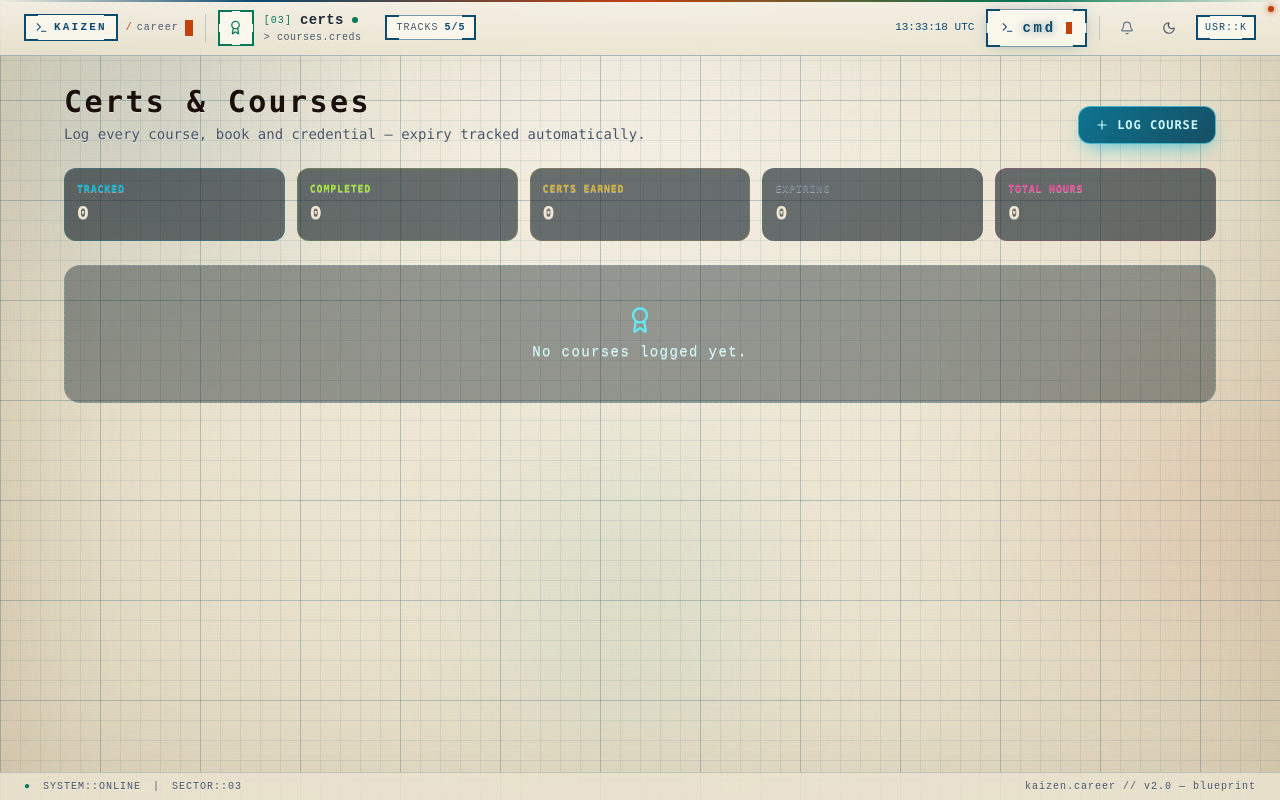
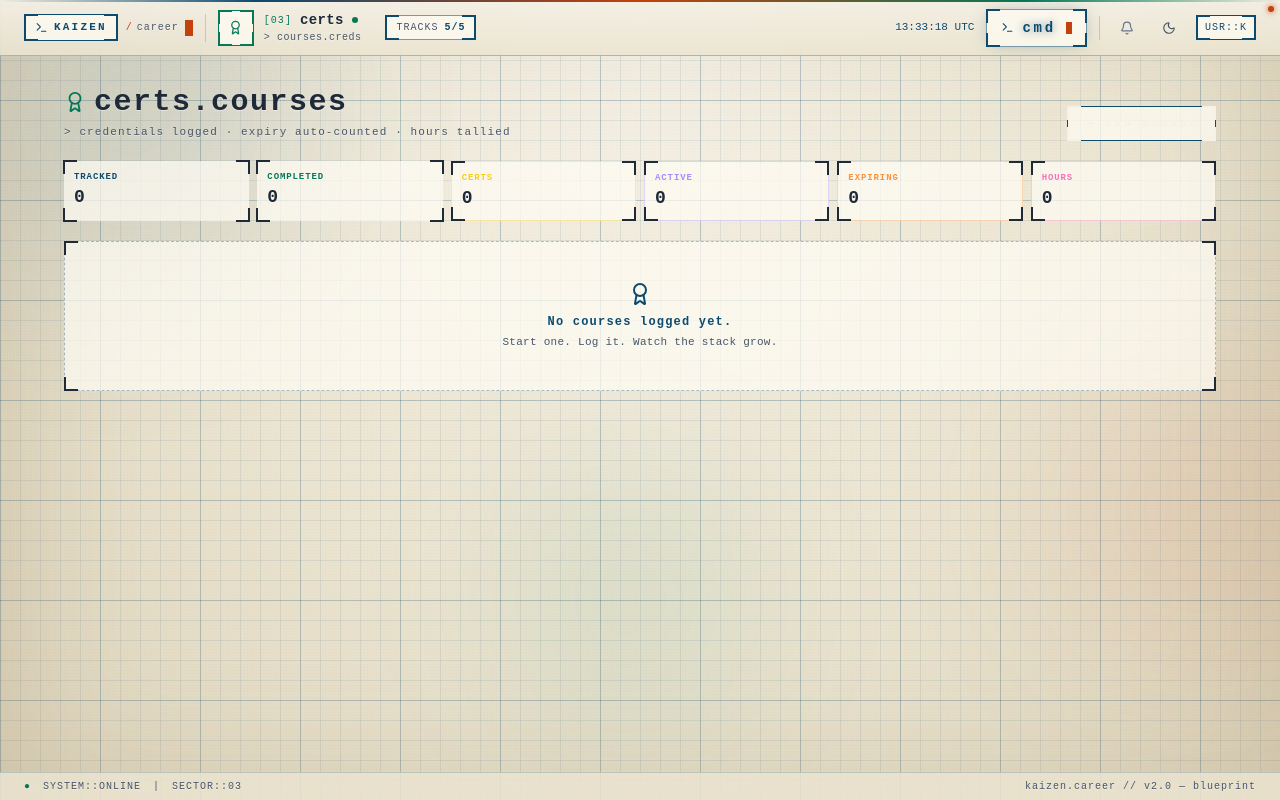
Before and after one commit to Lucifer-Newstar/Productivity-App, a Next.js app in the folder frontend/: page /career/certs in a window 1280 px wide. Built offline with nearby package versions, Linux system fonts and the light colour scheme.

Commit message:
feat(career/certs): HUD reskin + visual expiry/course-progress bars, blueprint-friendly

```diff
--- a/frontend/components/career/sections/CertsSection.tsx
+++ b/frontend/components/career/sections/CertsSection.tsx
@@ -2,22 +2,38 @@
 
 /**
  * CertsSection — Courses & certifications tracker.
- * Fields: name, provider, start, end, certReceived, expiry, hours, rating, notes.
- * Expiry countdown: < 90 days → yellow, < 30 days / expired → red.
+ *   - HUD themed (cyan/green/gold/red accents, CSS variables for blueprint light).
+ *   - Expiry countdown VISUAL PROGRESS BAR (2-year validity window default).
+ *   - Course progress bar when not completed (endDate vs startDate → today).
+ *   - Rating, hours, key takeaways, application notes.
  */
 
 import { useState } from "react";
 import { motion, AnimatePresence } from "framer-motion";
-import { Plus, Award, Clock, Trash2, Calendar, Star, AlertTriangle, CheckCircle2 } from "lucide-react";
+import {
+  Plus, Award, Clock, Trash2, Calendar, Star, AlertTriangle,
+  CheckCircle2, BookOpen,
+} from "lucide-react";
 import { useStore } from "../../../lib/store";
-import { useTheme } from "../../../lib/theme";
 import type { CareerCourse } from "../../../lib/careerTypes";
 
 const uid = () => Math.random().toString(36).slice(2,10);
 const today = () => new Date().toISOString().slice(0,10);
+const DAY = 86400000;
+// Default validity window for rendering countdown bars (2 years).
+const VALIDITY_WINDOW = 730;
+
+const COLORS = {
+  cyan: "var(--cr-accent)",
+  green: "var(--cr-accent3)",
+  gold: "#facc15",
+  red: "#f87171",
+  amber: "#fb923c",
+  pink: "#f472b6",
+  violet: "#a78bfa",
+};
 
 export default function CertsSection() {
-  const isDark = useTheme().theme === "dark";
   const { career, updateCareer } = useStore();
   const [showForm, setShowForm] = useState(false);
   const [draft, setDraft] = useState<Partial<CareerCourse>>({
@@ -38,123 +54,203 @@ export default function CertsSection() {
     setDraft({ name:"", provider:"", startDate:today(), completed:false, certReceived:false, hoursInvested:0, rating:5 });
   };
 
-  const upd = (id: string, patch: Partial<CareerCourse>) => updateCareer(c => ({ courses: c.courses.map(x => x.id === id ? { ...x, ...patch } : x) }));
-  const del = (id: string) => { if (confirm("Delete course/cert?")) updateCareer(c => ({ courses: c.courses.filter(x => x.id !== id) })); };
+  const upd = (id: string, patch: Partial<CareerCourse>) =>
+    updateCareer(c => ({ courses: c.courses.map(x => x.id === id ? { ...x, ...patch } : x) }));
+  const del = (id: string) => {
+    if (!confirm("Delete course/cert?")) return;
+    updateCareer(c => ({ courses: c.courses.filter(x => x.id !== id) }));
+  };
 
-  const expiryInfo = (d?: string) => {
-    if (!d) return null;
-    const ms = new Date(d).getTime() - Date.now();
-    const days = Math.ceil(ms/86400000);
-    if (days < 0) return { text: `Expired ${-days}d ago`, color: "#ef4444", warn: true };
-    if (days < 30) return { text: `Expires in ${days}d`, color: "#ef4444", warn: true };
-    if (days < 90) return { text: `Expires in ${days}d`, color: "#f59e0b", warn: true };
-    return { text: `Expires ${d}`, color: "#67e8f9", warn: false };
+  // Expiry info: returns days remaining + state
+  const expiryInfo = (c: CareerCourse) => {
+    if (!c.expiryDate) return null;
+    const exp = new Date(c.expiryDate).getTime();
+    const issued = c.endDate ? new Date(c.endDate).getTime() : exp - VALIDITY_WINDOW*DAY;
+    const total = Math.max(1, (exp - issued) / DAY);
+    const remaining = (exp - Date.now()) / DAY;
+    const pct = Math.max(0, Math.min(100, (remaining / total) * 100));
+    if (remaining < 0) return { text: `Expired ${Math.ceil(-remaining)}d ago`, color: COLORS.red,   warn: true, pct: 0,  state: "expired" as const };
+    if (remaining < 30) return { text: `Expires in ${Math.ceil(remaining)}d`,      color: COLORS.red,   warn: true, pct,       state: "critical" as const };
+    if (remaining < 90) return { text: `Expires in ${Math.ceil(remaining)}d`,      color: COLORS.amber, warn: true, pct,       state: "warn" as const };
+    return                        { text: `Expires ${c.expiryDate}`,                color: COLORS.green, warn: false,pct,       state: "ok" as const };
+  };
+
+  // Course progress (start->end vs today)
+  const progressInfo = (c: CareerCourse) => {
+    if (c.completed || !c.startDate || !c.endDate) return null;
+    const s = new Date(c.startDate).getTime();
+    const e = new Date(c.endDate).getTime();
+    const now = Date.now();
+    const total = Math.max(1, (e - s) / DAY);
+    const done = Math.max(0, Math.min(total, (now - s) / DAY));
+    return { pct: Math.max(0, Math.min(100, (done/total)*100)) };
   };
 
   const totalHours = career.courses.reduce((n,c)=>n+(c.hoursInvested||0),0);
   const completed = career.courses.filter(c=>c.completed).length;
   const earned = career.courses.filter(c=>c.certReceived).length;
-  const expiring = career.courses.filter(c => { const i = expiryInfo(c.expiryDate); return i?.warn; }).length;
+  const expiring = career.courses.filter(c => { const i = expiryInfo(c); return i?.warn; }).length;
+  const inProgress = career.courses.filter(c => !c.completed).length;
+
+  const card = { background: "var(--cr-card)", border: "1px solid var(--cr-borderSoft)" };
+  const inputStyle = { background: "transparent", border: "1px solid var(--cr-borderSoft)", color: "var(--cr-fg)" };
 
   return (
-    <div className="space-y-6">
+    <div className="space-y-5">
       <div className="flex flex-wrap items-end justify-between gap-3">
         <div>
-          <h2 className="text-2xl md:text-3xl imperial-name" style={{ color: isDark ? "#fde68a" : "#1a0f0a" }}>Certs & Courses</h2>
-          <p className="text-sm serif-body italic mt-1" style={{ color: isDark ? "#a8b8c8" : "#7c5a44" }}>
-            Log every course, book and credential — expiry tracked automatically.
+          <h2 className="text-2xl md:text-3xl font-black tracking-wider flex items-center gap-2" style={{color:"var(--cr-fg)"}}>
+            <Award size={22} style={{color:COLORS.green}}/> certs.courses
+          </h2>
+          <p className="text-[11px] tracking-widest mt-1" style={{color:"var(--cr-fgMuted)"}}>
+            &gt; credentials logged · expiry auto-counted · hours tallied
           </p>
         </div>
         <button onClick={()=>setShowForm(v=>!v)}
-          className="emperor-title text-xs tracking-[0.25em] px-4 py-2.5 rounded-xl flex items-center gap-2 font-black transition hover:scale-105"
-          style={{ background: "linear-gradient(135deg,#0e7490,#164e63)", color:"#cffafe", border:"1.5px solid rgba(103,232,249,0.6)", boxShadow:"0 8px 20px -8px rgba(6,182,212,0.8)" }}>
-          <Plus size={14}/> LOG COURSE
+          className="text-[11px] tracking-[0.25em] font-bold px-4 py-2 rounded-sm hud-corner flex items-center gap-2 transition hover:scale-105"
+          style={{background:COLORS.cyan,color:"var(--cr-bg)",border:`1px solid ${COLORS.cyan}`}}>
+          <span className="c-tr"/><span className="c-bl"/>
+          <Plus size={13}/> LOG COURSE
         </button>
       </div>
 
-      <div className="grid grid-cols-2 md:grid-cols-5 gap-3">
-        <Stat label="Tracked" value={career.courses.length} color="#06b6d4"/>
-        <Stat label="Completed" value={completed} color="#a3e635"/>
-        <Stat label="Certs earned" value={earned} color="#d4af37"/>
-        <Stat label="Expiring" value={expiring} color={expiring>0?"#ef4444":"#6b7280"}/>
-        <Stat label="Total hours" value={totalHours} color="#ec4899"/>
+      <div className="grid grid-cols-2 md:grid-cols-6 gap-2">
+        <Stat label="Tracked" value={career.courses.length} color={COLORS.cyan}/>
+        <Stat label="Completed" value={completed} color={COLORS.green}/>
+        <Stat label="Certs" value={earned} color={COLORS.gold}/>
+        <Stat label="Active" value={inProgress} color={COLORS.violet}/>
+        <Stat label="Expiring" value={expiring} color={expiring>0?COLORS.red:COLORS.amber}/>
+        <Stat label="Hours" value={totalHours} color={COLORS.pink}/>
       </div>
 
       <AnimatePresence>
         {showForm && (
           <motion.form onSubmit={(e)=>{e.preventDefault();add();}}
             initial={{opacity:0,y:-8}} animate={{opacity:1,y:0}} exit={{opacity:0,y:-8}}
-            className="rounded-xl p-4 grid md:grid-cols-2 gap-3"
-            style={{ background: isDark?"rgba(12,26,34,0.8)":"rgba(255,248,228,0.9)", border:"1px solid rgba(103,232,249,0.35)" }}>
-            <Input label="Course / Cert name" value={draft.name??""} onChange={v=>setDraft(d=>({...d,name:v}))} />
-            <Input label="Provider" value={draft.provider??""} onChange={v=>setDraft(d=>({...d,provider:v}))} />
+            className="rounded-sm p-4 grid md:grid-cols-2 gap-3 hud-corner relative"
+            style={{...card, border: `1px solid ${COLORS.cyan}66`}}>
+            <span className="c-tr"/><span className="c-bl"/>
+            <Input label="Course / Cert name" value={draft.name??""} onChange={v=>setDraft(d=>({...d,name:v}))}/>
+            <Input label="Provider" value={draft.provider??""} onChange={v=>setDraft(d=>({...d,provider:v}))}/>
             <Input label="Start date" type="date" value={draft.startDate??""} onChange={v=>setDraft(d=>({...d,startDate:v}))}/>
             <Input label="End date" type="date" value={draft.endDate??""} onChange={v=>setDraft(d=>({...d,endDate:v,completed:!!v}))}/>
             <Input label="Expiry (if cert)" type="date" value={draft.expiryDate??""} onChange={v=>setDraft(d=>({...d,expiryDate:v}))}/>
             <Input label="Hours invested" type="number" value={String(draft.hoursInvested??0)} onChange={v=>setDraft(d=>({...d,hoursInvested:Number(v)}))}/>
-            <label className="flex items-center gap-2 text-sm"><input type="checkbox" checked={!!draft.certReceived} onChange={e=>setDraft(d=>({...d,certReceived:e.target.checked}))}/> Cert received</label>
+            <label className="flex items-center gap-2 text-xs tracking-widest font-bold" style={{color:"var(--cr-fg)"}}>
+              <input type="checkbox" checked={!!draft.certReceived} onChange={e=>setDraft(d=>({...d,certReceived:e.target.checked}))}
+                style={{accentColor:COLORS.gold}}/> CERT RECEIVED
+            </label>
             <div>
-              <div className="text-[10px] emperor-title tracking-widest mb-1" style={{color:"#8b9eb0"}}>RATING</div>
+              <div className="text-[9px] tracking-widest font-bold mb-1" style={{color:"var(--cr-fgMuted)"}}>RATING</div>
               <select value={draft.rating??5} onChange={e=>setDraft(d=>({...d,rating:Number(e.target.value)}))}
-                className="w-full bg-transparent px-2 py-2 rounded outline-none text-sm"
-                style={{border:`1px solid ${isDark?"rgba(255,255,255,0.1)":"rgba(0,0,0,0.15)"}`}}>
-                {[1,2,3,4,5,6,7,8,9,10].map(n => <option key={n} value={n} style={{background:"#0a0709"}}>{n}/10</option>)}
+                className="w-full bg-transparent px-2 py-1.5 rounded-sm outline-none text-xs" style={inputStyle}>
+                {[1,2,3,4,5,6,7,8,9,10].map(n => <option key={n} value={n}>{n}/10</option>)}
               </select>
             </div>
             <div className="md:col-span-2"><Input label="Key takeaways" value={draft.keyTakeaways??""} onChange={v=>setDraft(d=>({...d,keyTakeaways:v}))}/></div>
             <div className="md:col-span-2"><Input label="Application notes" value={draft.applicationNotes??""} onChange={v=>setDraft(d=>({...d,applicationNotes:v}))}/></div>
             <div className="md:col-span-2"><Input label="Notes" value={draft.notes??""} onChange={v=>setDraft(d=>({...d,notes:v}))}/></div>
             <div className="md:col-span-2 flex gap-2">
-              <button type="submit" className="emperor-title text-xs tracking-widest px-4 py-2 rounded-lg" style={{background:"#0e7490",color:"#cffafe"}}>Save</button>
-              <button type="button" onClick={()=>setShowForm(false)} className="text-sm text-gray-400 px-3">Cancel</button>
+              <button type="submit" className="text-[11px] tracking-widest font-bold px-4 py-2 rounded-sm"
+                style={{background:COLORS.cyan,color:"var(--cr-bg)"}}>Save</button>
+              <button type="button" onClick={()=>setShowForm(false)} className="text-xs px-3" style={{color:"var(--cr-fgMuted)"}}>Cancel</button>
             </div>
           </motion.form>
         )}
       </AnimatePresence>
 
       {career.courses.length === 0 && !showForm && (
-        <div className="rounded-2xl p-10 text-center" style={{background:"rgba(12,26,34,0.4)",border:"1px dashed rgba(103,232,249,0.25)"}}>
-          <Award size={28} className="mx-auto mb-2" style={{color:"#67e8f9"}}/>
-          <p className="imperial-title tracking-widest text-sm" style={{color:"#cffafe"}}>No courses logged yet.</p>
+        <div className="rounded-sm p-10 text-center hud-corner relative"
+          style={{background:"var(--cr-card2)",border:"1px dashed var(--cr-border)"}}>
+          <span className="c-tr"/><span className="c-bl"/>
+          <Award size={24} className="mx-auto mb-2" style={{color:COLORS.cyan}}/>
+          <p className="text-xs tracking-widest font-bold" style={{color:COLORS.cyan}}>No courses logged yet.</p>
+          <p className="text-[11px] mt-1 tracking-wide" style={{color:"var(--cr-fgMuted)"}}>Start one. Log it. Watch the stack grow.</p>
         </div>
       )}
 
       <div className="space-y-2">
         {career.courses.map(c => {
-          const exp = expiryInfo(c.expiryDate);
+          const exp = expiryInfo(c);
+          const prog = progressInfo(c);
+          const accent = exp?.color ?? COLORS.cyan;
           return (
             <motion.div key={c.id} layout
-              className="rounded-xl p-4"
-              style={{ background: isDark ? "linear-gradient(145deg,rgba(12,26,34,0.7),rgba(10,20,24,0.5))" : "rgba(255,248,228,0.9)",
-                border: `1px solid ${exp?.warn ? exp.color+"66" : isDark ? "rgba(255,255,255,0.08)" : "rgba(0,0,0,0.08)"}`}}>
+              className="rounded-sm p-4 hud-corner relative"
+              style={{...card, borderColor: exp?.warn ? exp.color : "var(--cr-borderSoft)"}}>
+              <span className="c-tr"/><span className="c-bl"/>
               <div className="flex items-start gap-3 flex-wrap">
-                <div className="w-10 h-10 rounded-lg flex items-center justify-center shrink-0"
-                  style={{background:"rgba(6,182,212,0.18)",border:"1px solid rgba(103,232,249,0.5)",color:"#67e8f9"}}>
-                  {c.certReceived ? <Award size={18}/> : <BookOpen size={18}/>}
+                <div className="w-10 h-10 rounded-sm flex items-center justify-center shrink-0"
+                  style={{background:`${accent}22`,border:`1px solid ${accent}66`,color:accent}}>
+                  {c.certReceived ? <Award size={16}/> : <BookOpen size={16}/>}
                 </div>
                 <div className="flex-1 min-w-0">
                   <div className="flex items-center gap-2 flex-wrap">
                     <input value={c.name} onChange={e=>upd(c.id,{name:e.target.value})}
-                      className="bg-transparent font-bold text-sm md:text-base outline-none"
-                      style={{color: isDark?"#f3e9d2":"#1a0f0a",minWidth:180}}/>
-                    <span className="text-[10px] emperor-title px-1.5 py-0.5 rounded" style={{color:"#67e8f9",background:"rgba(6,182,212,0.12)"}}>{c.provider}</span>
-                    {c.completed && <span className="text-[10px] flex items-center gap-0.5" style={{color:"#a3e635"}}><CheckCircle2 size={10}/>COMPLETED</span>}
-                    {exp && <span className="text-[10px] flex items-center gap-0.5" style={{color:exp.color}}><AlertTriangle size={10}/>{exp.text}</span>}
+                      className="bg-transparent font-bold text-sm md:text-base outline-none min-w-[180px] flex-1"
+                      style={{color:"var(--cr-fg)"}}/>
+                    <span className="text-[9px] tracking-widest font-bold px-1.5 py-0.5 rounded-sm"
+                      style={{color:COLORS.cyan,background:`${COLORS.cyan}22`,border:`1px solid ${COLORS.cyan}44`}}>{c.provider}</span>
+                    {c.completed && <span className="text-[9px] tracking-widest font-bold flex items-center gap-0.5 px-1.5 py-0.5 rounded-sm"
+                      style={{color:COLORS.green,background:`${COLORS.green}22`,border:`1px solid ${COLORS.green}44`}}>
+                      <CheckCircle2 size={9}/>COMPLETED</span>}
+                    {c.certReceived && <span className="text-[9px] tracking-widest font-bold flex items-center gap-0.5 px-1.5 py-0.5 rounded-sm"
+                      style={{color:COLORS.gold,background:`${COLORS.gold}22`,border:`1px solid ${COLORS.gold}44`}}>
+                      <Award size={9}/>CERT</span>}
+                    {!c.completed && prog && <span className="text-[9px] tracking-widest font-bold" style={{color:COLORS.violet}}>
+                      {Math.round(prog.pct)}% IN PROGRESS
+                    </span>}
                   </div>
-                  <div className="flex items-center gap-3 mt-1 text-[11px]" style={{color:isDark?"#8b9eb0":"#6b513d"}}>
+                  <div className="flex items-center gap-3 mt-1 text-[10px] tracking-wider flex-wrap" style={{color:"var(--cr-fgMuted)"}}>
                     {c.startDate && <span className="flex items-center gap-1"><Calendar size={10}/>{c.startDate}{c.endDate?` → ${c.endDate}`:""}</span>}
                     {c.hoursInvested ? <span className="flex items-center gap-1"><Clock size={10}/>{c.hoursInvested}h</span> : null}
-                    {c.rating && <span className="flex items-center gap-0.5 text-amber-400"><Star size={10}/>{c.rating}/10</span>}
+                    {c.rating && <span className="flex items-center gap-0.5" style={{color:COLORS.gold}}><Star size={10}/>{c.rating}/10</span>}
                   </div>
+
+                  {/* Course progress bar */}
+                  {!c.completed && prog && (
+                    <div className="mt-2">
+                      <div className="h-1 rounded-full overflow-hidden" style={{background:"var(--cr-borderSoft)"}}>
+                        <div className="h-full rounded-full transition-all" style={{width:`${prog.pct}%`,background:COLORS.violet,boxShadow:`0 0 6px ${COLORS.violet}80`}}/>
+                      </div>
+                    </div>
+                  )}
+
+                  {/* Expiry countdown bar */}
+                  {exp && (
+                    <div className="mt-2">
+                      <div className="flex items-center justify-between text-[9px] tracking-widest font-bold mb-1">
+                        <span className="flex items-center gap-1" style={{color:exp.color}}>
+                          {exp.warn && <AlertTriangle size={9}/>}{exp.text}
+                        </span>
+                        <span style={{color:"var(--cr-fgMuted)"}}>{Math.round(exp.pct)}% VALID</span>
+                      </div>
+                      <div className="h-1 rounded-full overflow-hidden relative" style={{background:"var(--cr-borderSoft)"}}>
+                        <div className="h-full rounded-full transition-all"
+                          style={{width:`${exp.pct}%`,
+                            background: exp.state==="expired"
+                              ? `repeating-linear-gradient(45deg,${COLORS.red},${COLORS.red} 6px,#000 6px,#000 12px)`
+                              : `linear-gradient(90deg, ${exp.color}, ${exp.color}aa)`,
+                            boxShadow: exp.warn ? `0 0 6px ${exp.color}80` : "none"}}/>
+                      </div>
+                    </div>
+                  )}
+
                   {(c.keyTakeaways || c.notes || c.applicationNotes) && (
-                    <div className="mt-2 text-xs space-y-1" style={{color:isDark?"#c4cfd9":"#3a2a1d"}}>
-                      {c.keyTakeaways && <p><span className="emperor-title text-[10px] tracking-widest text-cyan-400 mr-1">TAKEAWAYS</span>{c.keyTakeaways}</p>}
-                      {c.applicationNotes && <p><span className="emperor-title text-[10px] tracking-widest text-amber-400 mr-1">APPLIED</span>{c.applicationNotes}</p>}
-                      {c.notes && <p style={{color:isDark?"#8b9eb0":"#6b513d"}} className="serif-body italic">{c.notes}</p>}
+                    <div className="mt-2 text-xs space-y-1">
+                      {c.keyTakeaways && <p style={{color:"var(--cr-fg)"}}>
+                        <span className="text-[9px] tracking-widest font-bold mr-1" style={{color:COLORS.cyan}}>TAKEAWAYS</span>
+                        {c.keyTakeaways}
+                      </p>}
+                      {c.applicationNotes && <p style={{color:"var(--cr-fg)"}}>
+                        <span className="text-[9px] tracking-widest font-bold mr-1" style={{color:COLORS.amber}}>APPLIED</span>
+                        {c.applicationNotes}
+                      </p>}
+                      {c.notes && <p className="text-[11px] italic" style={{color:"var(--cr-fgMuted)"}}>{c.notes}</p>}
                     </div>
                   )}
                 </div>
-                <button onClick={()=>del(c.id)} className="p-1.5 rounded-lg hover:bg-red-500/20 text-red-400 self-start"><Trash2 size={12}/></button>
+                <button onClick={()=>del(c.id)} className="p-1.5 rounded-sm self-start" style={{color:COLORS.red}}><Trash2 size={12}/></button>
               </div>
             </motion.div>
           );
@@ -166,9 +262,11 @@ export default function CertsSection() {
 
 function Stat({label,value,color}:{label:string;value:number|string;color:string}) {
   return (
-    <div className="rounded-xl p-3" style={{background:"rgba(12,26,34,0.6)",border:`1px solid ${color}33`}}>
-      <div className="text-[10px] emperor-title tracking-widest" style={{color}}>{label.toUpperCase()}</div>
-      <div className="text-xl font-black mt-1" style={{color:"#f3e9d2"}}>{value}</div>
+    <div className="rounded-sm p-2.5 hud-corner relative"
+      style={{background:"var(--cr-card)",border:`1px solid ${color}55`}}>
+      <span className="c-tr"/><span className="c-bl"/>
+      <div className="text-[9px] tracking-widest font-bold" style={{color}}>{label.toUpperCase()}</div>
+      <div className="text-lg font-black leading-tight mt-0.5" style={{color:"var(--cr-fg)"}}>{value}</div>
     </div>
   );
 }
@@ -176,18 +274,10 @@ function Stat({label,value,color}:{label:string;value:number|string;color:string
 function Input({label,value,onChange,type="text"}:{label:string;value:string;onChange:(v:string)=>void;type?:string}) {
   return (
     <label className="block">
-      <div className="text-[10px] emperor-title tracking-widest mb-1" style={{color:"#8b9eb0"}}>{label.toUpperCase()}</div>
+      <div className="text-[9px] tracking-widest font-bold mb-1" style={{color:"var(--cr-fgMuted)"}}>{label.toUpperCase()}</div>
       <input type={type} value={value} onChange={e=>onChange(e.target.value)}
-        className="w-full bg-transparent px-3 py-2 rounded outline-none text-sm"
-        style={{border:"1px solid rgba(255,255,255,0.1)"}}/>
+        className="w-full bg-transparent px-3 py-1.5 rounded-sm outline-none text-xs"
+        style={{background:"transparent",border:"1px solid var(--cr-borderSoft)",color:"var(--cr-fg)"}}/>
     </label>
   );
 }
-
-function BookOpen({ size }: { size: number }) {
-  return (
-    <svg width={size} height={size} viewBox="0 0 24 24" fill="none" stroke="currentColor" strokeWidth="2" strokeLinecap="round" strokeLinejoin="round">
-      <path d="M2 3h6a4 4 0 0 1 4 4v14a3 3 0 0 0-3-3H2z"/><path d="M22 3h-6a4 4 0 0 0-4 4v14a3 3 0 0 1 3-3h7z"/>
-    </svg>
-  );
-}
```
